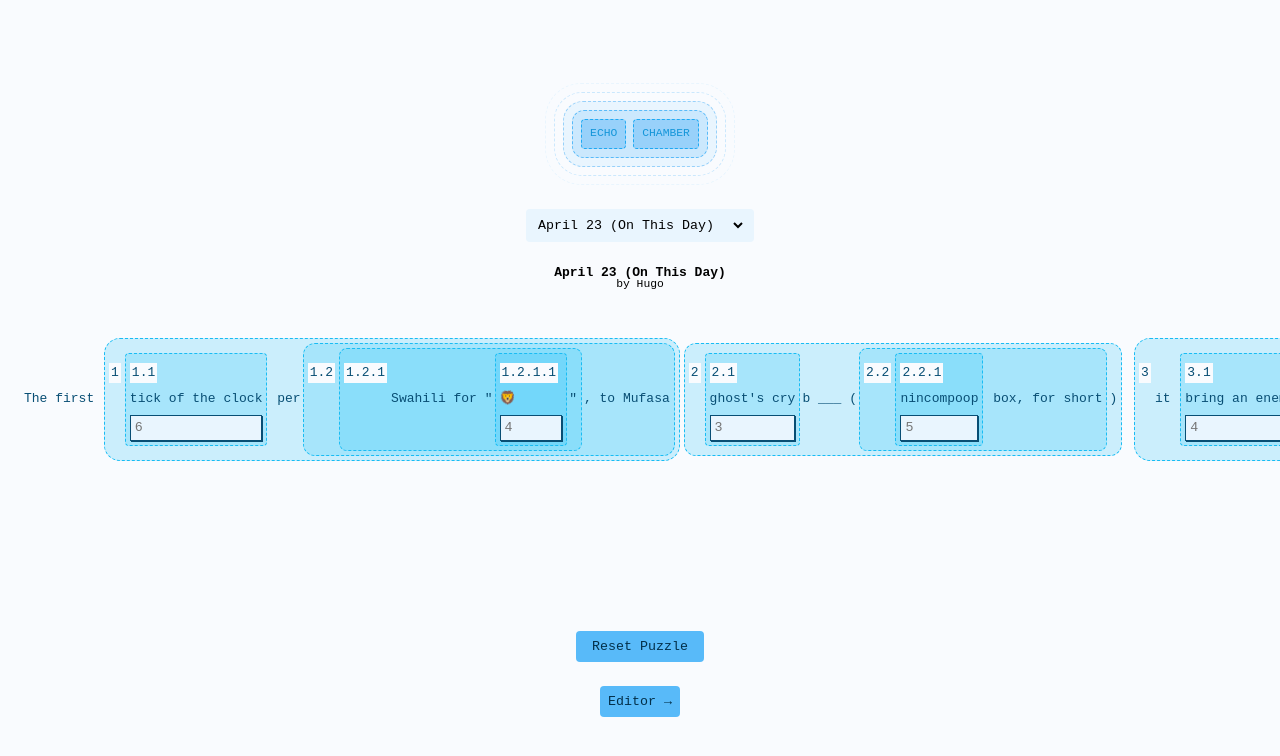
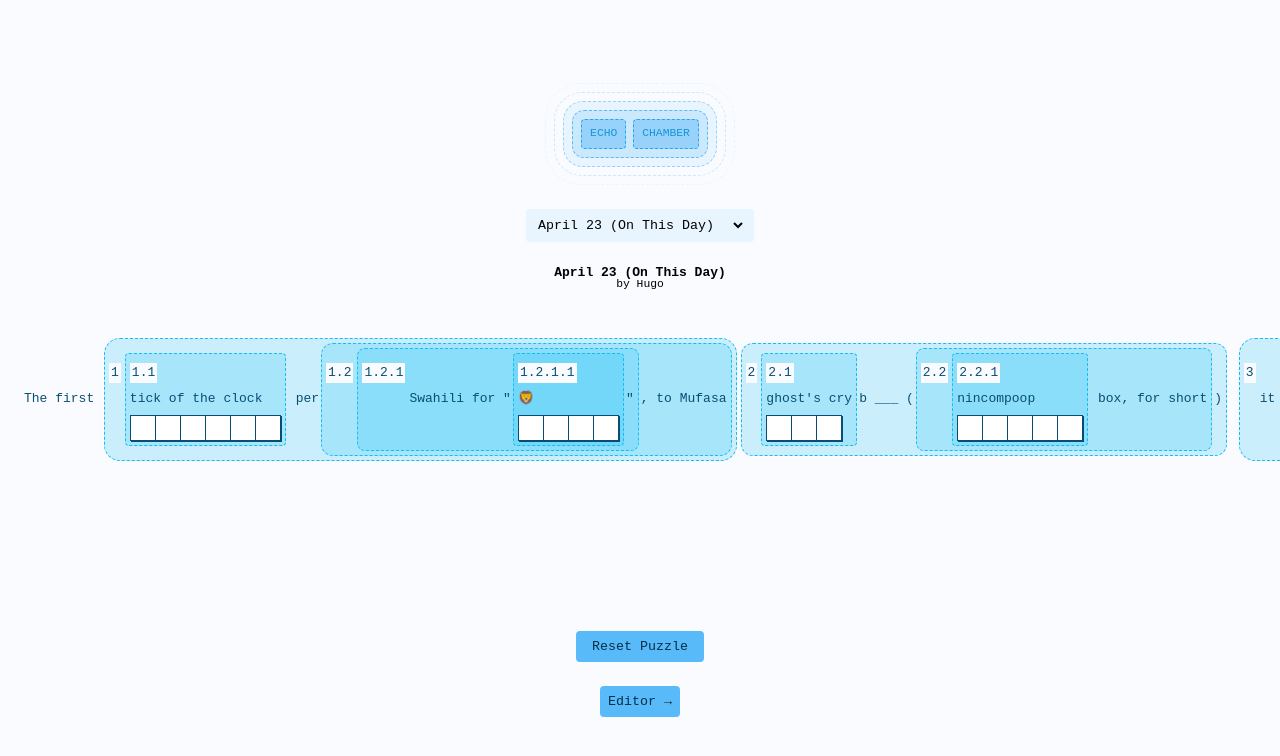
Before and after one commit to hugolynch/echo, a Svelte app: page / in a window 1280 px wide. Shown: the top 756 px of the page. Built offline with nearby package versions, Linux system fonts and the light colour scheme.

Commit message:
Split input into individual inputs per character

```diff
--- a/src/components/BoardClue.svelte
+++ b/src/components/BoardClue.svelte
@@ -1,6 +1,8 @@
 <script lang="ts">
+    import { tick } from 'svelte'
     import type { Clue } from '../types/puzzle'
     import BoardClue from './BoardClue.svelte';
+    import { preventDefault } from 'svelte/legacy';
 
     let {
         id = '',
@@ -8,6 +10,7 @@
         node = $bindable() as Clue
     } = $props();
     let height = $derived(getHeight(node));
+    let letters: string[] = $state([...node.solution].map(_ => ''))
     let solved = $derived.by((): boolean => {
         return depth === 0
             // if root, solved when every child clue is solved (excluding text nodes)
@@ -17,14 +20,33 @@
     });
 
     /**
-     * Check if the current guess in the input is correct, and mark clue as solved if so.
+     * Handle keydown events on inputs. Specifically, auto-tab when input a character and move left
+     * when pressing backspace.
      */
-    function check(e: KeyboardEvent): void {
-        if (e.key !== 'Enter') return;
+    function handleKeyDown(e: KeyboardEvent, i: number): void {
+        // events we don't want to intercept/handle ourselves
+        //  - anything with meta key (ctrl/cmd)
+        //  - tab events (both directions)
+        if (e.metaKey || e.key === 'Tab') return
 
-        const guess = (e.target as HTMLInputElement).value;
-        if (guess.trim().toLowerCase() === node.solution.toLowerCase()) {
-            node.solved = true;
+        // get input + neighbours
+        const input = e.target as HTMLInputElement
+        const prev = input.previousElementSibling as HTMLInputElement|null
+        const next = input.nextElementSibling as HTMLInputElement|null
+        // handle special cases
+        if (e.key === 'Backspace') {
+            e.preventDefault()
+            letters[i] = ''
+            prev?.focus()
+        } else if (/^[a-z]$/i.test(e.key)) {
+            e.preventDefault()
+            letters[i] = e.key
+            next?.focus()
+        }
+
+        // check if the guess is correct
+        if (letters.join('') === node.solution) {
+            node.solved = true
         }
     }
 
@@ -58,7 +80,9 @@
         {#if height === 0}
             <div class="wrapper">{@render children(node.clues ?? [])}</div>
             <div class="inputWrapper">
-                <input onkeydown={check} placeholder={`${node.solution.length}`} enterkeyhint="done" />
+                {#each node.solution as _, i}
+                    <input onkeydown={e => handleKeyDown(e, i)} maxlength="1" enterkeyhint="done" bind:value={letters[i]} />
+                {/each}
             </div>
         {:else}
             {@render children(node.clues ?? [])}
@@ -120,12 +144,6 @@
             display: flex;
         }
 
-        .inputWrapper {
-            width: 100%;
-            border: 1px solid #084E74;
-            box-shadow: 1px 1px 0 0 #084E74;
-        }
-
         span {
             grid-row: 2 / 3;
             align-self: center;
@@ -146,21 +164,35 @@
         text-underline-offset: 1px;
     }
 
+    .inputWrapper {
+        border: 1px solid #084E74;
+        box-shadow: 1px 1px 0 0 #084E74;
+        display: flex;
+        gap: 1px;
+        background-color: #084E74;
+
+        &:focus-within input {
+            background-color: white;
+        }
+
         input {
+            width: 24px;
             height: 24px;
+            text-align: center;
             border-radius: 0;
             font-family: "IBM Plex Mono", monospace;
+            font-weight: 600;
             color: #03304A;
-        text-align: left;
-        padding: 4px;
             border: none;
             outline: none;
-        width: 100%;
             display: flex;
-        background-color: #E9F5FE;
+            background-color: white;
+            caret-color: transparent;
+            padding: 0;
 
             &:focus {
-            background-color: white;
+                background-color: #E9F5FE;
+            }
         }
     }
 </style>
```
Lines whose indentation alone changed are shown as unchanged.
